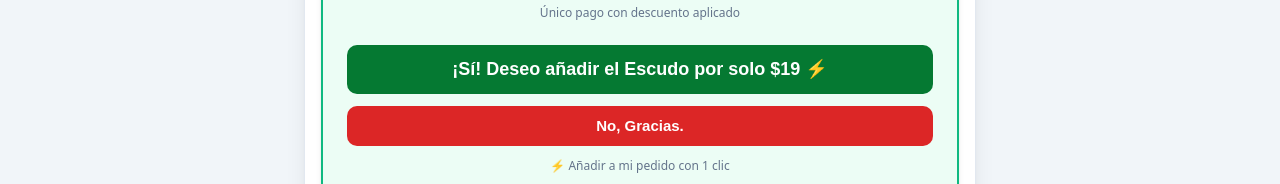
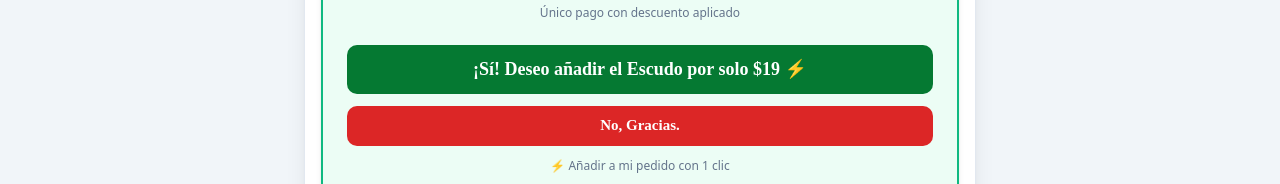
Before and after one commit to euuLuizCarlos/downsell02-neurohoney, a plain HTML site: page index.html in a window 1280 px wide. Shown: the part 616-800 px from the top of the page. Drawn offline with nearby package versions, Linux system fonts and the light colour scheme.

Commit message:
down02 ajustado

```diff
--- a/index.html
+++ b/index.html
@@ -50,10 +50,10 @@
 
             <!-- BOTÕES DE 1 CLIQUE DO DOWNSELL (Aceitar / Recusar) -->
             <div style="display: flex; flex-direction: column; align-items: center; gap: 12px;">
-                <button type="button" onclick="acceptUpsell('https://checkout.kashpay.com.br/u/365b173ffb90a67c')" style="font-family: 'Poppins', sans-serif; font-size: 18px; font-weight: 600; line-height: 1.3; color: #ffffff; background-color: #057932; border: none; border-radius: 10px; padding: 13px 7%; cursor: pointer; text-align: center; display: block; margin: auto; width: 100%;">
+                <button type="button" onclick="acceptUpsell('https://checkout.kashpay.com.br/u/454e8bd9fdaf9178')" style="font-family: 'Poppins'; font-size: 18px; font-weight: 600; line-height: 1.3; color: #ffffff; background-color: #057932; border: none; border-radius: 10px; padding: 13px 7%; cursor: pointer; text-align: center; display: block; margin: auto; width: 100%;">
                     ¡Sí! Deseo añadir el Escudo por solo $19 ⚡
                 </button>
-                <button type="button" onclick="declineUpsell('https://checkout.kashpay.com.br/u/365b173ffb90a67c')" style="font-family: 'Poppins', sans-serif; font-size: 15px; font-weight: 600; line-height: 1.3; color: #ffffff; background-color: #dc2626; border: none; border-radius: 10px; padding: 10px 5%; cursor: pointer; text-align: center; display: block; margin: auto; width: 100%;">
+                <button type="button" onclick="declineUpsell('https://checkout.kashpay.com.br/u/454e8bd9fdaf9178')" style="font-family: 'Poppins'; font-size: 15px; font-weight: 600; line-height: 1.3; color: #ffffff; background-color: #dc2626; border: none; border-radius: 10px; padding: 10px 5%; cursor: pointer; text-align: center; display: block; margin: auto; width: 100%;">
                     No, Gracias.
                 </button>
             </div>
```
